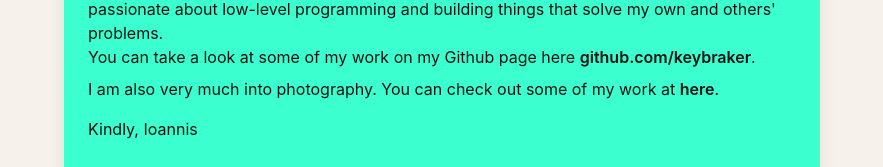
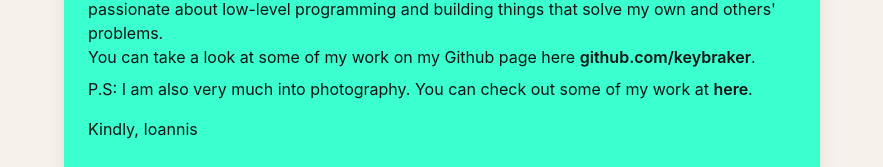
Before and after one commit to keybraker/keybraker.github.io, a Next.js app: page / in a window 1280 px wide. Shown: the part 339-506 px from the top of the page, without its empty margins (198-1081 px from the left). Built offline with nearby package versions, Linux system fonts and the light colour scheme.

Commit message:
Minor updates

```diff
--- a/src/abilities/email.tsx
+++ b/src/abilities/email.tsx
@@ -87,7 +87,7 @@ export default function Email() {
         </p>
 
         <p className="mt-2 whitespace-pre-line">
-          I am also very much into photography. You can check out some of my work at
+          P.S: I am also very much into photography. You can check out some of my work at
           {" "}
           <Link
             href="/photography"
--- a/src/pages/index.tsx
+++ b/src/pages/index.tsx
@@ -136,7 +136,7 @@ export default function Home() {
           <div className="flex w-full flex-col eq:flex-row items-center eq:items-start gap-16 eq:gap-0">
             <div className="eq:mr-100 mx-auto flex w-full flex-1 flex-col">
               <ProjectsPage />
-              {MyWords({ text: "My work, in my own words", className: "mt-12" })}
+              {MyWords({ text: "My work, in my own code", className: "mt-12" })}
               <p className="w-full flex flex-col items-center mt-6 text-md font-semibold gap-[6px]">
                 <span>Find all my work at</span>
                 <a
```
